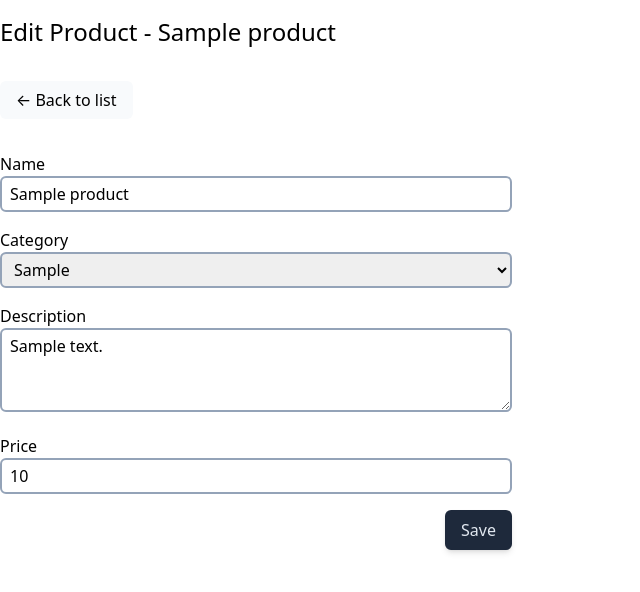
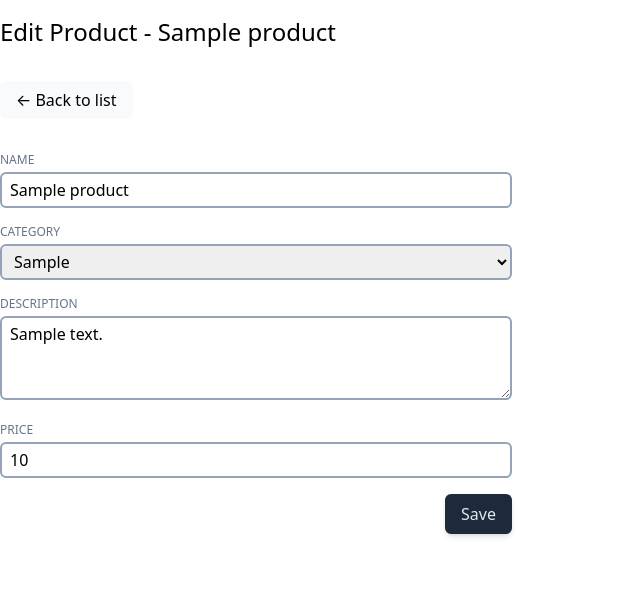
Before and after one commit to RonelTheGreat/inventory-app, a PHP site: template views/products/edit.php in a window 1280 px wide. Shown: the top 592 px of the page, without its empty margins (0-640 px from the left). Run offline with PHP 8.4, Linux system fonts and the light colour scheme; the template is opened without the code that fills it: most values are stand-ins (such as "Sample title", 1, 10 or a date in 2020); some libraries are stand-ins or nearby versions.

Commit message:
Extracted label styles

```diff
--- a/assets/styles/dist.css
+++ b/assets/styles/dist.css
@@ -522,6 +522,17 @@ video {
   --tw-backdrop-sepia:  ;
 }
 
+.custom-input-label {
+  margin-bottom: 0.25rem;
+  display: block;
+  font-size: 0.75rem;
+  line-height: 1rem;
+  font-weight: 500;
+  text-transform: uppercase;
+  --tw-text-opacity: 1;
+  color: rgb(100 116 139 / var(--tw-text-opacity));
+}
+
 .custom-input {
   border-radius: 0.375rem;
   border-width: 2px;
@@ -728,11 +739,6 @@ video {
   color: rgb(127 29 29 / var(--tw-text-opacity));
 }
 
-.text-slate-600 {
-  --tw-text-opacity: 1;
-  color: rgb(71 85 105 / var(--tw-text-opacity));
-}
-
 .text-slate-500 {
   --tw-text-opacity: 1;
   color: rgb(100 116 139 / var(--tw-text-opacity));
--- a/assets/styles/main.css
+++ b/assets/styles/main.css
@@ -3,6 +3,10 @@
 @tailwind utilities;
 
 @layer components {
+    .custom-input-label {
+        @apply block text-slate-500 text-xs font-medium uppercase mb-1;
+    }
+
     .custom-input {
         @apply px-2 py-1 border-solid border-2 border-slate-400 rounded-md hover:border-slate-900 focus:outline-none
         focus:ring-2 focus:ring-offset-2 focus:ring-slate-300;
```
